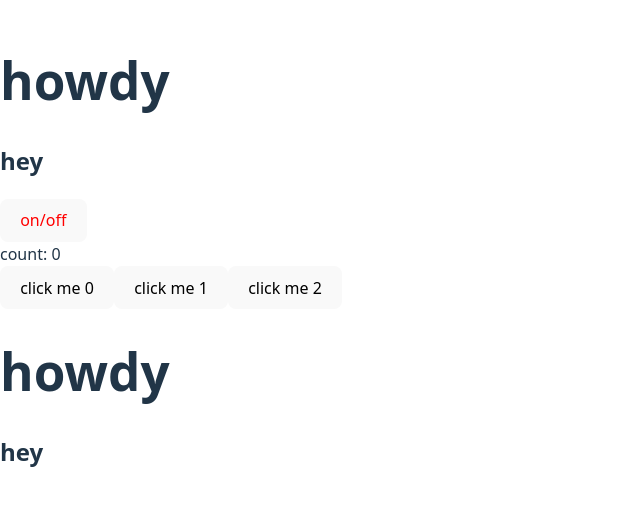
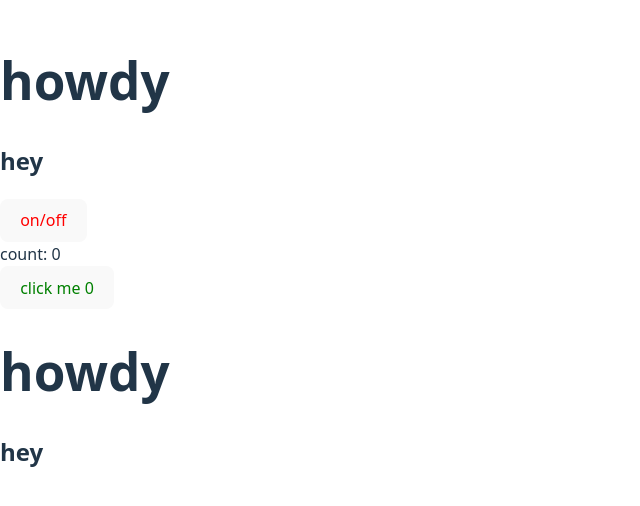
Before and after one commit to dominicprior/r3f-demo, a React app: page / in a window 1280 px wide. Shown: the part 146-652 px from the top of the page, without its empty margins (0-640 px from the left). Built offline with nearby package versions, Linux system fonts and the light colour scheme; the HTML template or start-up script is replaced by a standard one.

Commit message:
Use useRef to make a button green

```diff
--- a/src/clicker.tsx
+++ b/src/clicker.tsx
@@ -1,15 +1,16 @@
-import { useState, useEffect, } from 'react';
+import { useState, useEffect, useRef, } from 'react';
 
 export default function Clicker({onOff}: {onOff: boolean}) {
     const [count, setCount] = useState(
             +(localStorage.getItem("count") ?? '0')
     );
-    console.log('hi from clicker');
+
+    const buttonRef = useRef<HTMLButtonElement>(null);
 
     useEffect(() => {
-        console.log('yes');
+        buttonRef!.current!.style.color = 'green';
+
         return () => {
-            console.log('no');
             localStorage.removeItem('count');
         }
     },
@@ -31,10 +32,11 @@ export default function Clicker({onOff}: {onOff: boolean}) {
             { onOff &&
                 <>
                     {
-                        Array.from({length: 3}, (_, i) =>
+                        Array.from({length: 1}, (_, i) =>
                                 <button
                                     onClick={ buttonClick }
                                     key={ i }
+                                    ref={ buttonRef }
                                 >
                                     {'click me ' + i}
                                 </button>
```
